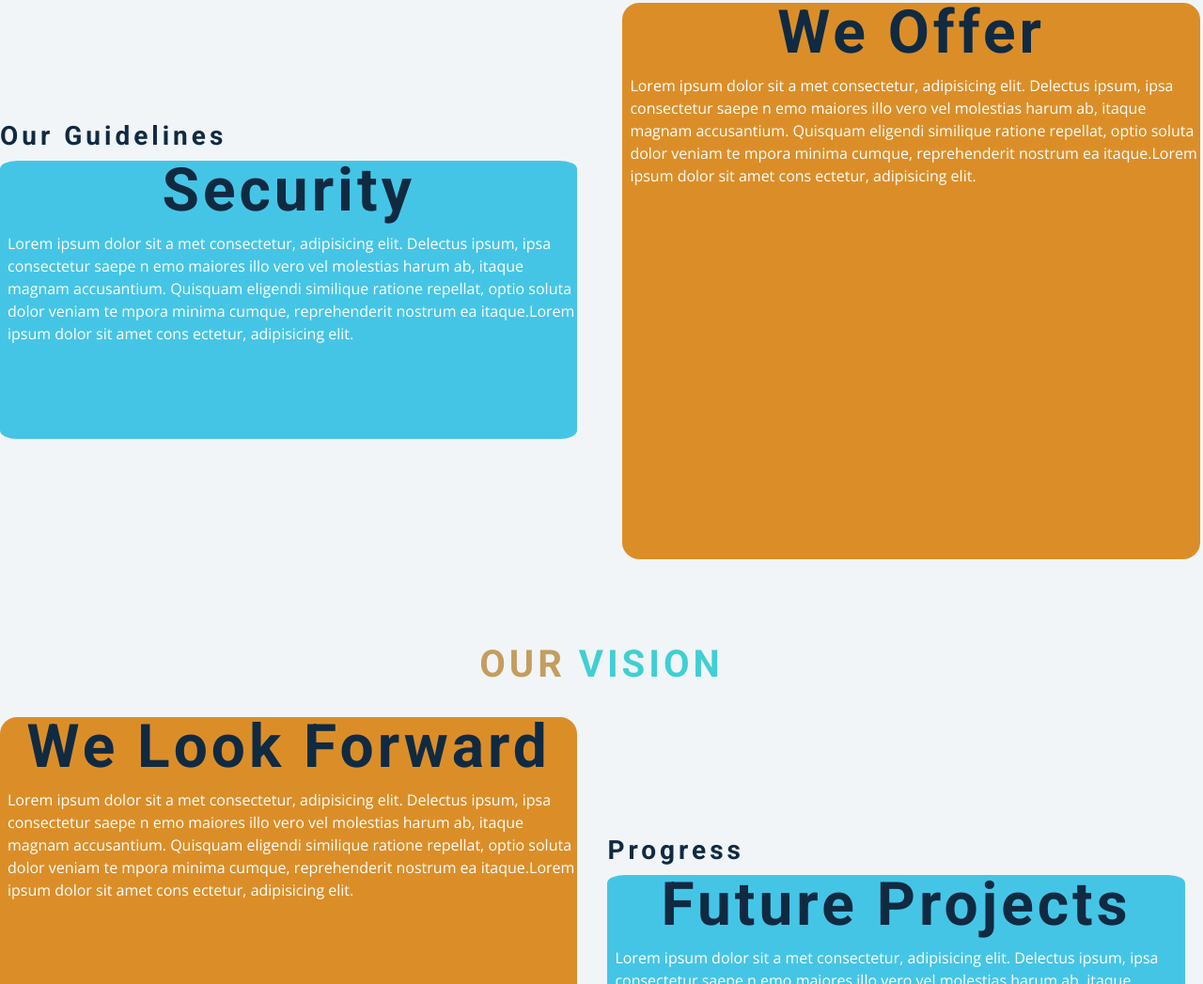
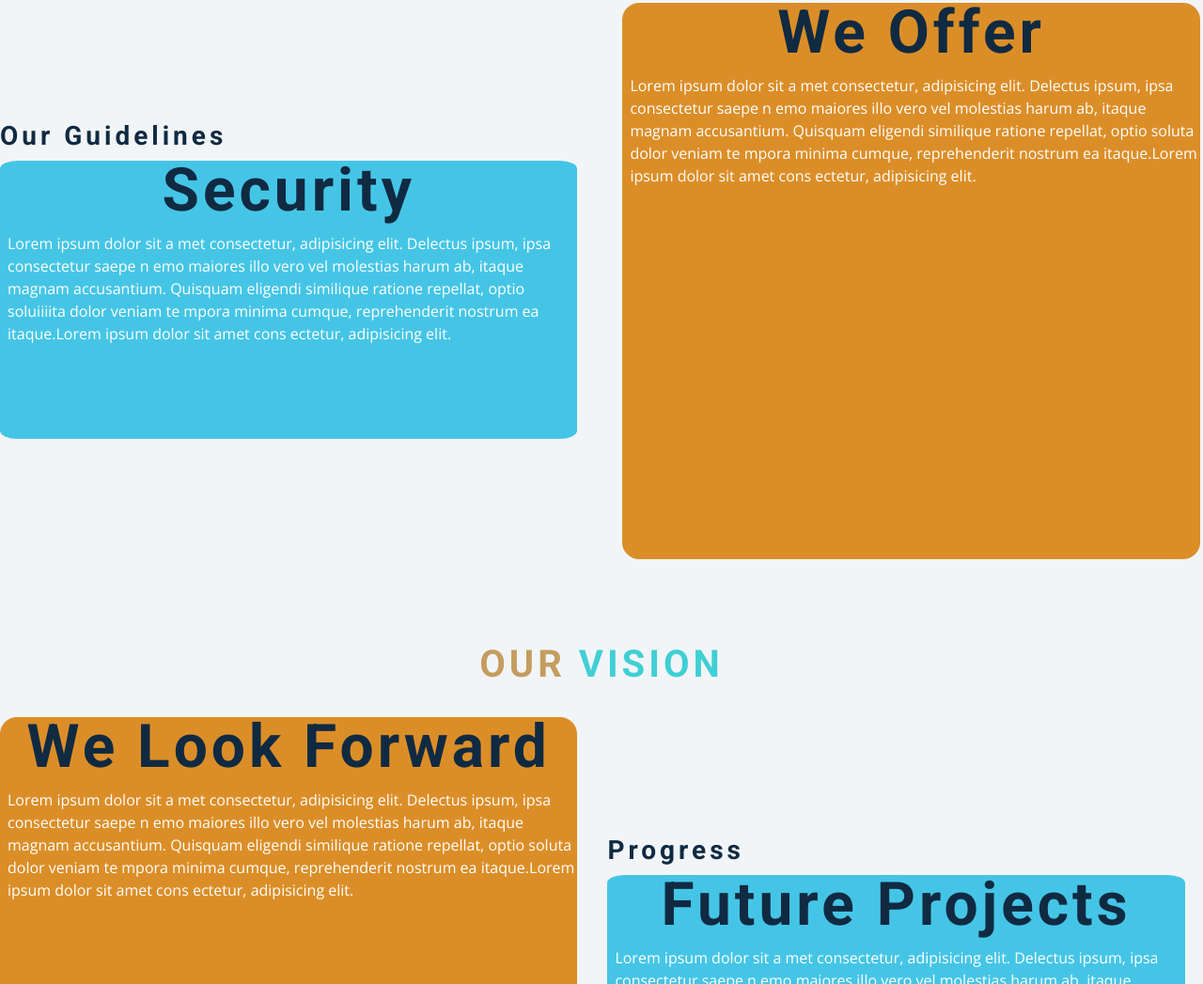
Before and after one commit to alijade/test_project, a plain HTML site: page 00-mine/index.html in a window 1280 px wide. Shown: the part 1835-2882 px from the top of the page at 94% size. Drawn offline with nearby package versions, Linux system fonts and the light colour scheme.

Commit message:
lorem ipsum change

```diff
--- a/00-mine/index.html
+++ b/00-mine/index.html
@@ -99,7 +99,7 @@
                         <p>Lorem ipsum dolor sit a
                             met consectetur, adipisicing elit. Delectus ipsum, ipsa consectetur saepe n
                             emo maiores illo vero vel molestias harum ab, itaque magnam accusantium.
-                            Quisquam eligendi similique ratione repellat, optio soluta dolor veniam te
+                            Quisquam eligendi similique ratione repellat, optio soluiiiita dolor veniam te
                             mpora minima cumque, reprehenderit nostrum ea itaque.Lorem ipsum dolor sit amet cons
                             ectetur, adipisicing elit. </p>
                     </div></div>
```
